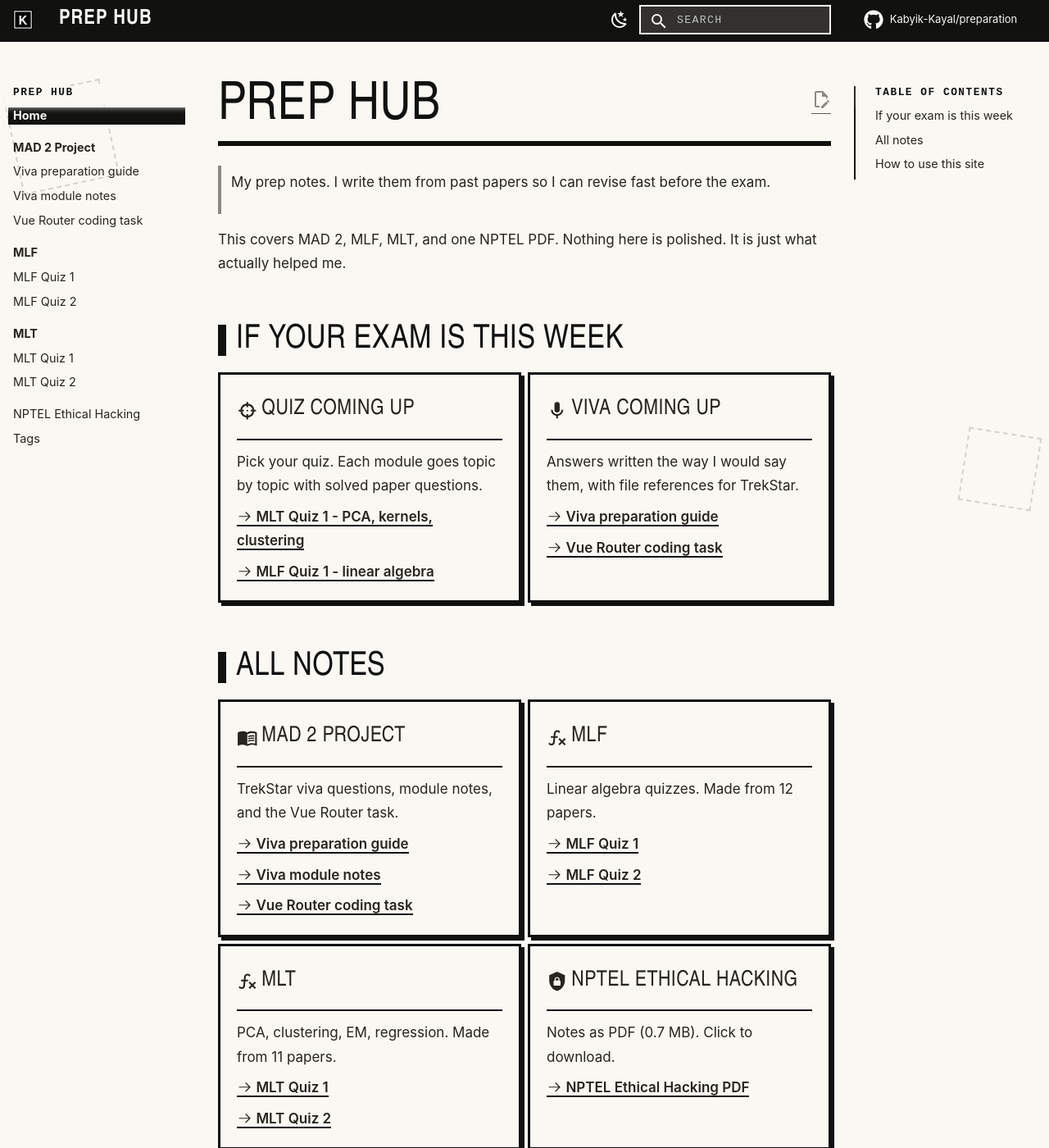
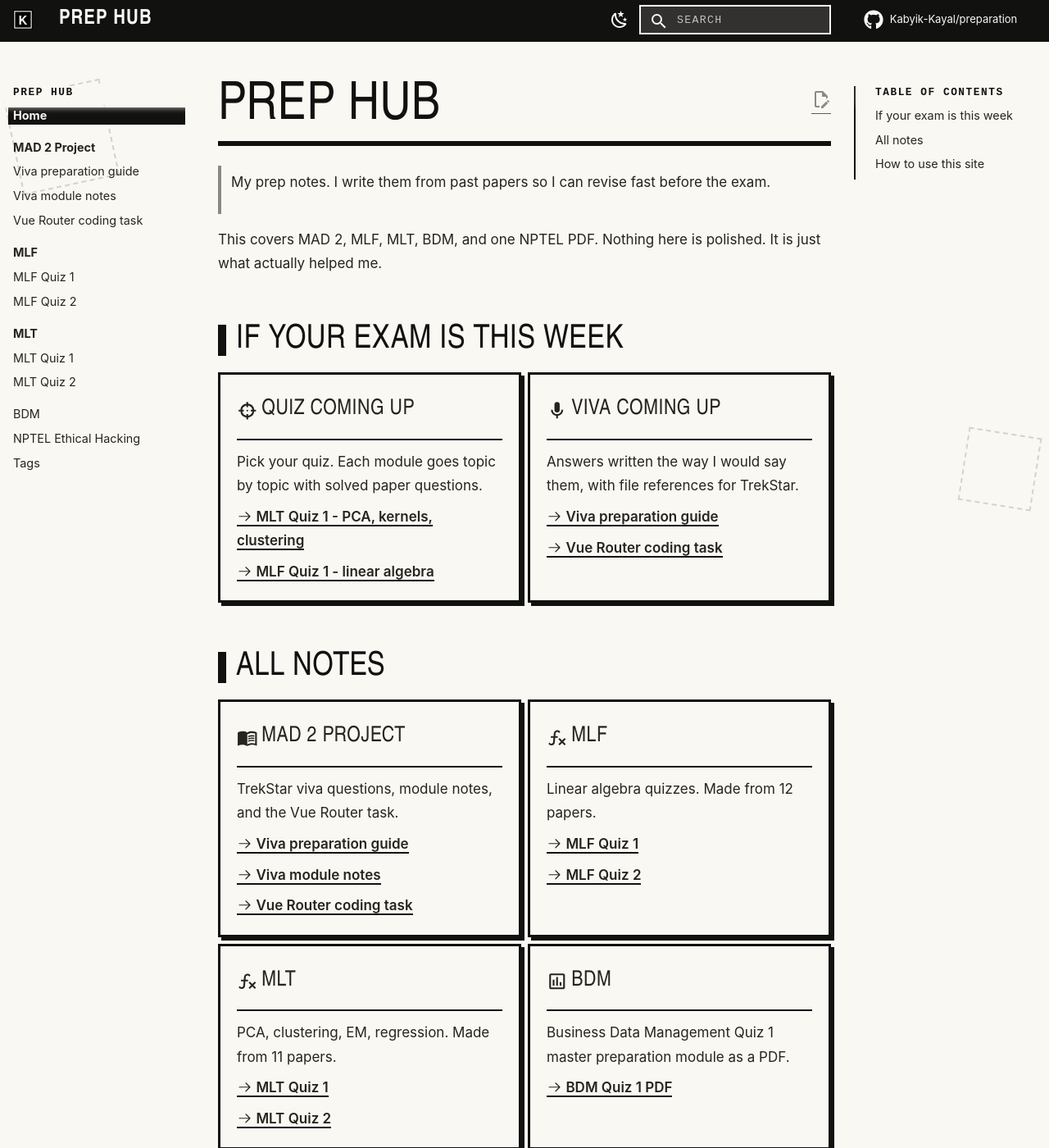
Before and after one commit to Kabyik-Kayal/preparation, an MkDocs documentation site: the page built from docs/index.md, in a window 1280 px wide and 1400 px high. Shown: the whole window at 82% size. Built offline with MkDocs 1.6.1 and Material for MkDocs 9.7.7, drawn with Linux system fonts in a browser that asks for light colours; plug-ins that fetch from the network failed and are left out.

Commit message:
Add Business Data Management Quiz 1 preparation module and update README

```diff
--- a/docs/index.md
+++ b/docs/index.md
@@ -7,7 +7,7 @@ description: My notes for vivas and quizzes, written from past papers.
 
 > My prep notes. I write them from past papers so I can revise fast before the exam.
 
-This covers MAD 2, MLF, MLT, and one NPTEL PDF. Nothing here is polished. It is just what actually helped me.
+This covers MAD 2, MLF, MLT, BDM, and one NPTEL PDF. Nothing here is polished. It is just what actually helped me.
 
 ## If your exam is this week
 
@@ -71,6 +71,14 @@ This covers MAD 2, MLF, MLT, and one NPTEL PDF. Nothing here is polished. It is
 
     [:octicons-arrow-right-24: MLT Quiz 2](MLT/MLT_Quiz2.md)
 
+-   :material-chart-box-outline:{ .lg .middle } __BDM__
+
+    ---
+
+    Business Data Management Quiz 1 master preparation module as a PDF.
+
+    [:octicons-arrow-right-24: BDM Quiz 1 PDF](BDM/BDM_Quiz1_Dialogue.pdf){ download }
+
 -   :material-shield-lock:{ .lg .middle } __NPTEL Ethical Hacking__
 
     ---
--- a/mkdocs.yml
+++ b/mkdocs.yml
@@ -138,5 +138,6 @@ nav:
     - MLT/index.md
     - MLT Quiz 1: MLT/MLT_Quiz1.md
     - MLT Quiz 2: MLT/MLT_Quiz2.md
+  - BDM: BDM/index.md
   - NPTEL Ethical Hacking: NPTEL-Ethical-Hacking/index.md
   - Tags: tags.md
```
Also changed, not shown: README.md (+2 -0 lines).
